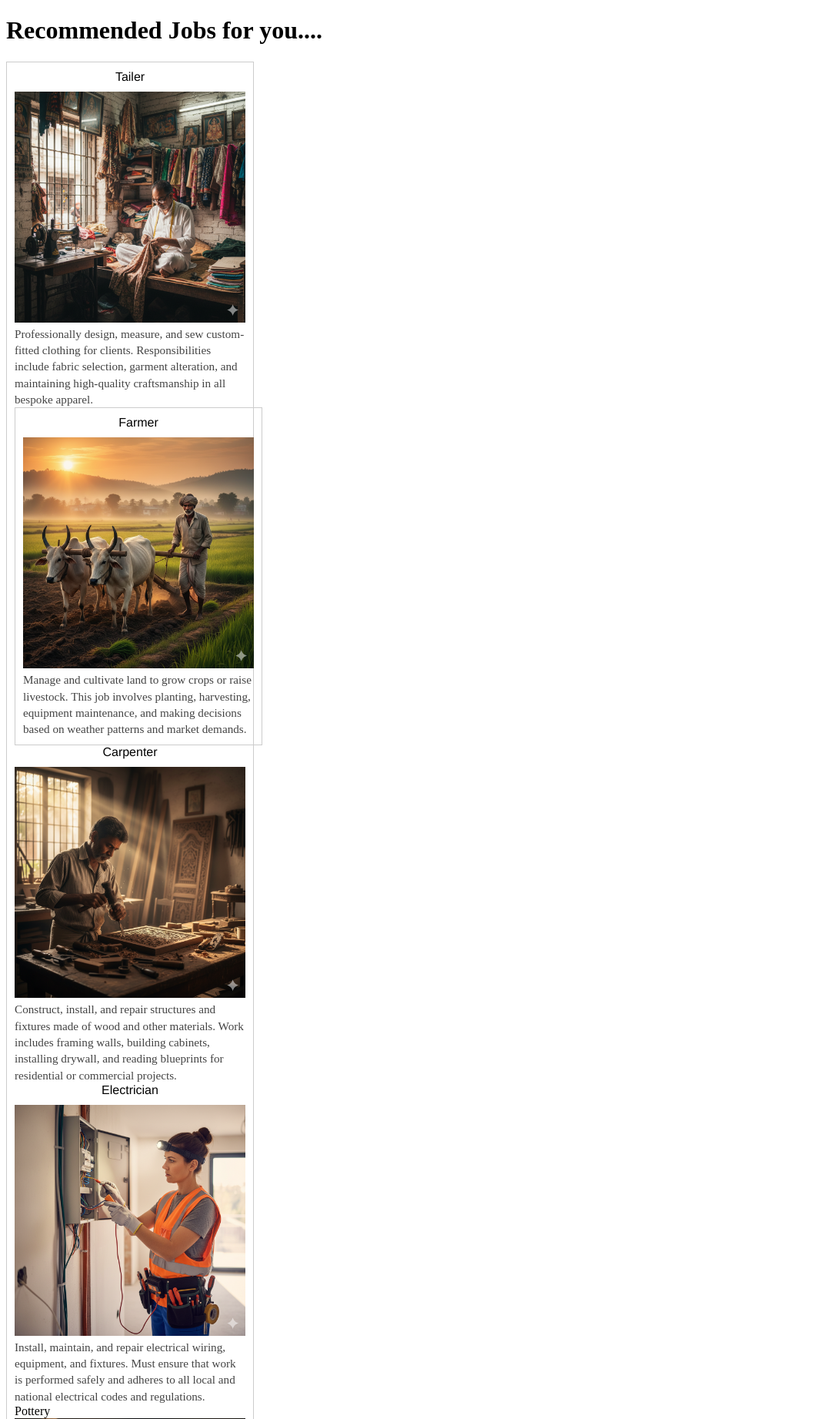
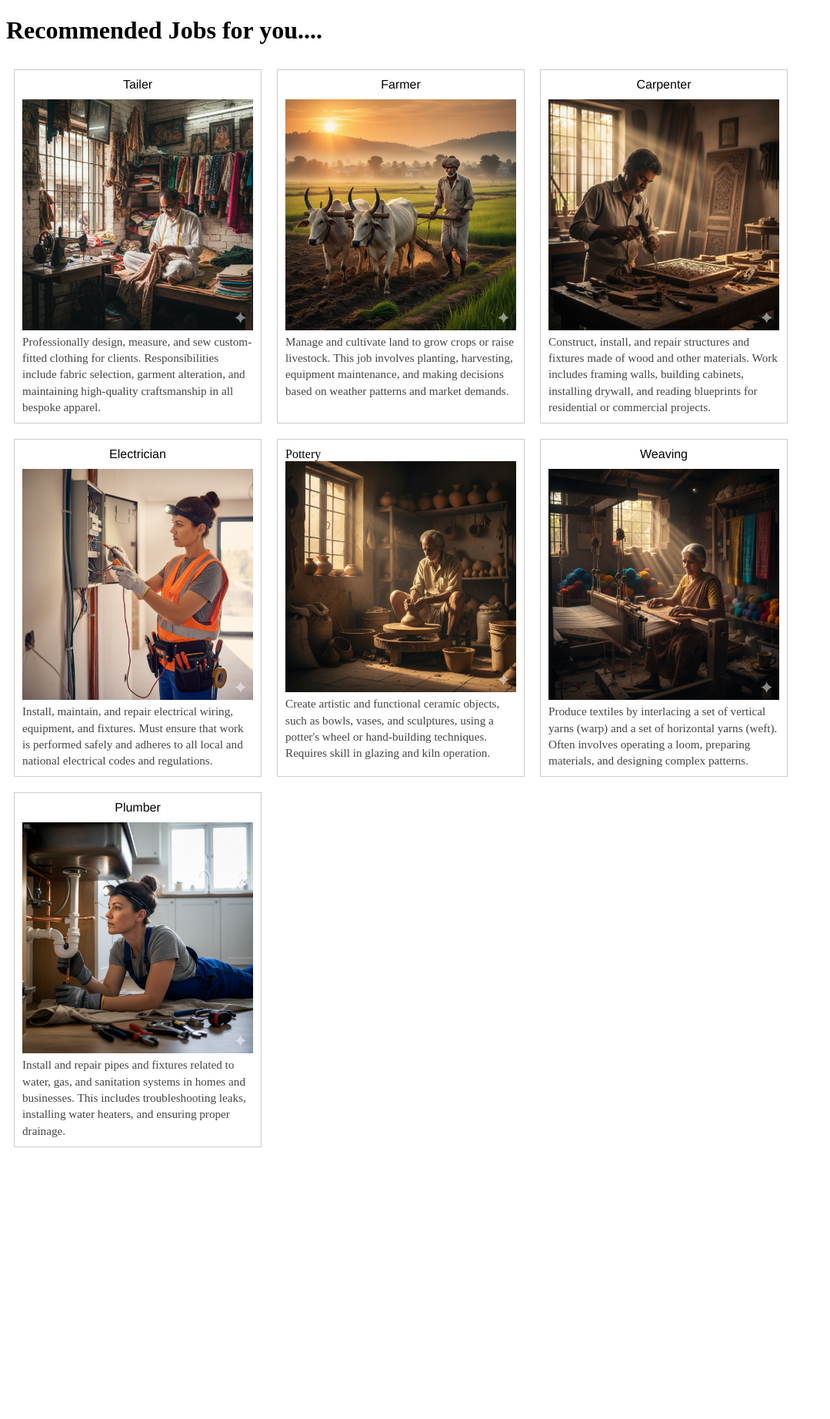
Before and after one commit to anshikas1114/ai-rural-skill-matching, a Flask app: template frontend/templates/joblist.html in a window 1280 px wide. Shown: the top 1843 px of the page at 77% size, without its empty margins (0-1079 px from the left). After the commit the page ends 1490 px from the top, so only its background shows below. Run offline with Flask 3, Linux system fonts and the light colour scheme; the template is opened without the code that fills it, so the values that code supplies are empty.

Commit message:
templates/joblist.html

```diff
--- a/frontend/templates/joblist.html
+++ b/frontend/templates/joblist.html
@@ -1,10 +1,17 @@
 <!DOCTYPE html>
 <html lang="en">
   <style>
+  .job-Container-box{
+    display: flex;
+    flex-wrap: wrap;
+    flex-basis: 300px;
+
+  }
     .job-item{
       width: 300px;
       border: 1px solid #ccc;/*  for visualization*/
       padding: 10px;
+      margin: 10px;
     }
     .job-image{
       width: 100%;
@@ -32,6 +39,7 @@
 </head>
 <body>
     <h1>Recommended Jobs for you....</h1>
+<div class="job-Container-box">
 
   <div class="job-item">
     <div class="job-list">
@@ -42,7 +50,7 @@
         Responsibilities include fabric selection, garment alteration, and maintaining high-quality craftsmanship in all bespoke apparel.
       </div>
     </div>
-
+      </div>
 
 
   <div class="job-item">
@@ -52,7 +60,7 @@
          Manage and cultivate land to grow crops or raise livestock. This job involves planting, harvesting, equipment maintenance, and making decisions based on weather patterns and market demands.
       </div>
   </div>
-    <div>
+  <div class="job-item">
     <div class="job-title">Carpenter</div>
     <img class="job-image" src="../picturecontainer/carpenter.png">
     <div class="job-description">
@@ -60,7 +68,7 @@
 
     </div>
   </div>
-    <div>
+  <div class="job-item">
     <div class="job-title">Electrician</div>
     <img class="job-image" src="../picturecontainer/electrician.png">
     <div class="job-description">
@@ -68,27 +76,28 @@
 
     </div>
   </div>
-    <div>
+  <div class="job-item">
     <div calss="job-image">Pottery</div>
     <img class="job-image" src="../picturecontainer/pottery.png">
     <div class="job-description">
       Create artistic and functional ceramic objects, such as bowls, vases, and sculptures, using a potter's wheel or hand-building techniques. Requires skill in glazing and kiln operation.
     </div>
   </div>
-    <div>
+  <div class="job-item">
     <div class="job-title">Weaving</div>
     <img class="job-image" src="../picturecontainer/weaving.png">
     <div class="job-description">
       Produce textiles by interlacing a set of vertical yarns (warp) and a set of horizontal yarns (weft). Often involves operating a loom, preparing materials, and designing complex patterns.
     </div>
   </div>
-    <div>
+  <div class="job-item">
     <div class="job-title">Plumber</div>
     <img class="job-image" src="../picturecontainer/plumber.png">
     <div class="job-description">
       Install and repair pipes and fixtures related to water, gas, and sanitation systems in homes and businesses. This includes troubleshooting leaks, installing water heaters, and ensuring proper drainage.
     </div>
   </div>
+
 </div>
 
 </body>
```
Also changed, not shown: frontend/login.html (added). Lines whose indentation alone changed are shown as unchanged.
